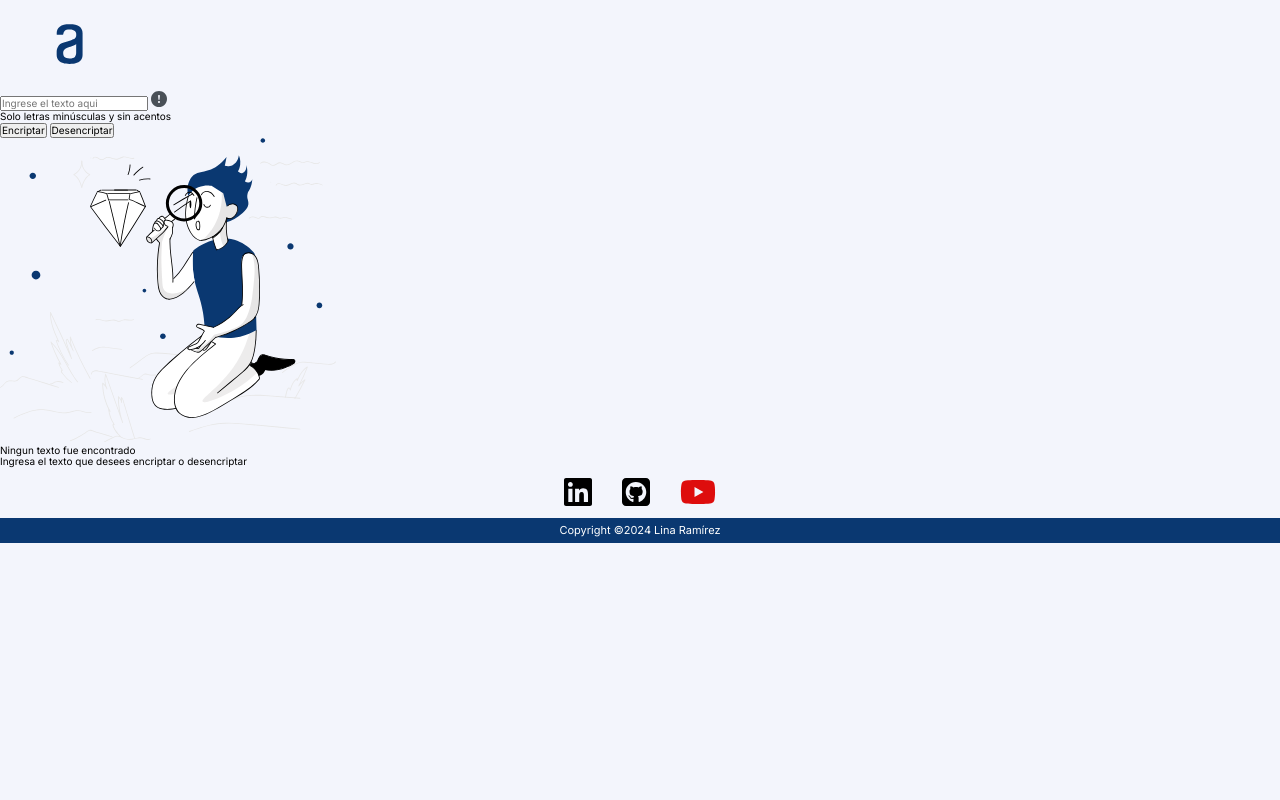
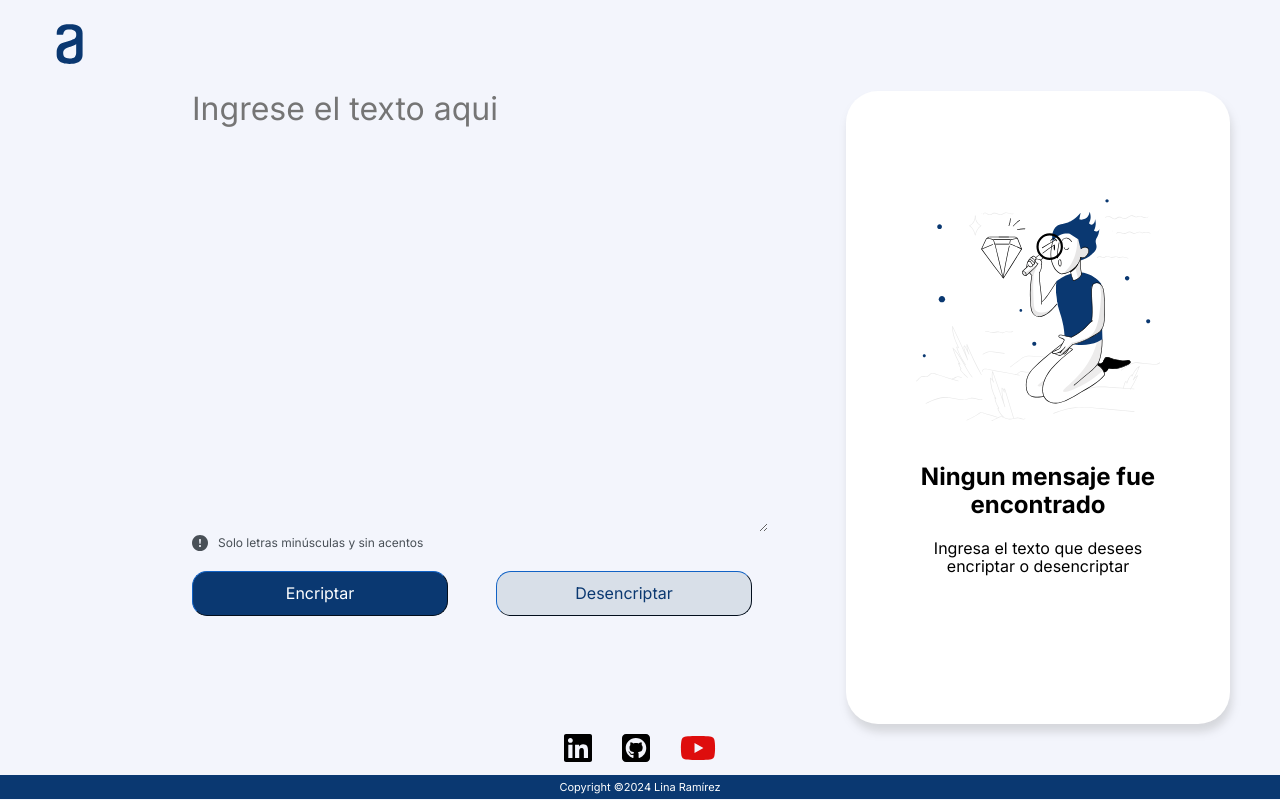
Before and after one commit to RamirezLina/AluraChallenge-1, a plain HTML site: page index.html in a window 1280 px wide. Drawn offline with Linux system fonts and the light colour scheme.

Commit message:
Add style to web display without result

```diff
--- a/css/footer.css
+++ b/css/footer.css
@@ -16,5 +16,5 @@
 
 .footer_copyright {
 	padding-block: 6px;
-	background-color: rgb(10, 56, 113);
+	background-color: var(--blue-color);
 }
--- a/css/index.css
+++ b/css/index.css
@@ -5,12 +5,107 @@
 
 :root {
 	--main-color: rgba(243, 245, 252, 1);
+	--blue-color: rgb(10, 56, 113);
+	--gray-color: rgba(216, 223, 232, 1);
 	background-color: var(--main-color);
 	font-size: 10px;
 	font-family: 'Inter', sans-serif;
 }
 
-html {
+html,
+body {
 	min-height: 100%;
 	width: 100%;
 }
+
+.main {
+	display: flex;
+	height: calc(100dvh - 75.7px - 90.7px);
+	padding-right: 50px;
+	padding-left: 15dvw;
+	gap: 30px;
+}
+
+.main__input {
+	flex: 1;
+}
+
+.main__result {
+	background-color: white;
+	border-radius: 32px;
+	width: 30dvw;
+	align-content: center;
+	text-align: center;
+	box-shadow: 2px 8px 8px rgba(128, 128, 128, 0.25);
+}
+
+.main__image {
+	width: 95%;
+	height: 35%;
+}
+
+.main__result-text {
+	margin: 40px;
+	h3 {
+		font-size: 2.4rem;
+	}
+
+	p {
+		margin: 20px;
+		font-size: 1.6rem;
+	}
+}
+
+.main__input-box {
+	font-size: 3.2rem;
+	color: var(--blue-color);
+	background-color: var(--main-color);
+	border: none;
+	max-height: 80%;
+	max-width: 45dvw;
+}
+
+.main__input-box:focus {
+	outline: none;
+	/* border: 2px solid var(--gray-color); */
+}
+
+.main__tips {
+	display: flex;
+	gap: 10px;
+	align-items: center;
+	font-size: 1.2rem;
+	color: rgba(73, 80, 87, 1);
+}
+
+.main__buttons {
+	display: flex;
+	justify-content: space-between;
+	padding-right: 5dvw;
+	margin-top: 20px;
+	transition-delay: 0.4s;
+
+	button {
+		width: 20dvw;
+		height: 45px;
+		border-radius: 15px;
+		font-size: 1.6rem;
+		border-width: 1px;
+		border-color: var(--blue-color);
+	}
+
+	button:hover {
+		scale: 1.08;
+		cursor: pointer;
+	}
+}
+
+.btn-encrypt {
+	color: white;
+	background-color: var(--blue-color);
+}
+
+.btn-decrypt {
+	color: var(--blue-color);
+	background-color: var(--gray-color);
+}
--- a/index.html
+++ b/index.html
@@ -1,5 +1,6 @@
 <!DOCTYPE html>
 <html lang="en">
+
   <head>
     <meta charset="UTF-8" />
     <meta name="viewport" content="width=device-width, initial-scale=1.0" />
@@ -11,29 +12,36 @@
     <link rel="icon" href="./assets/icons/favicon.svg" type="image/x-icon" />
     <link rel="stylesheet" href="./css/index.css" />
   </head>
+
+  <body>
     <header class="header">
       <img class="header__logo" src="./assets/icons/alura.svg" alt="Alura logo" />
     </header>
-	<body>
-    <article>
-      <input type="text" id="user-text" required
-      placeholder="Ingrese el texto aqui"
-      pattern="/[a-z0-9]"
-
-      title="Solo letras minúsculas y sin acentos"/>
+    <main class="main">
+      <article class="main__input">
+        <!-- <input class="main__input-box" type="text" id="user-text" required placeholder="Ingrese el texto aqui"
+          pattern="/[a-z0-9]" title="Solo letras minúsculas y sin acentos"> -->
+        <textarea name="user-text" class="main__input-box" placeholder="Ingrese el texto aqui" rows="12" cols="45"
+          required></textarea>
+        <div class="main__tips">
           <img src="./assets/icons/exclamation.svg" alt="Girl with a magnifying glass looking a diamond" />
           <p>Solo letras minúsculas y sin acentos</p>
-      <button id="btn-encrypt">Encriptar</button>
-      <button id="btn-decrypt">Desencriptar</button>
+        </div>
+        <div class="main__buttons">
+          <button class="btn-encrypt">Encriptar</button>
+          <button class="btn-decrypt">Desencriptar</button>
+        </div>
       </article>
-
-    <aside>
-    <img src="./assets/icons/girl-image.svg" alt="Girl with a magnifying glass looking a diamond" />
-    <p>Ningun texto fue encontrado</p>
+      <aside class="main__result">
+        <img class="main__image" src="./assets/icons/girl-image.svg"
+          alt="Girl with a magnifying glass looking a diamond" />
+        <div class="main__result-text">
+          <h3>Ningun mensaje fue encontrado</h3>
           <p>Ingresa el texto que desees encriptar o desencriptar</p>
+        </div>
 
       </aside>
-  </body>
+    </main>
     <footer class="footer">
       <nav>
         <ul class="footer__media-icons">
@@ -42,15 +50,17 @@
               <img src="./assets/icons/linkedin-icon.svg" alt="LinkedIn icon" /></a>
           </li>
           <li>
-            <a href="https://github.com/RamirezLina"" target="_blank" rel="noopener noreferrer">
+            <a href="https://github.com/RamirezLina"" target=" _blank" rel="noopener noreferrer">
               <img src="./assets/icons/github-icon.svg" alt="Github icon" /></a>
           </li>
           <li>
             <a href="https://www.youtube.com/@linaramirez2070/featured" target="_blank" rel="noopener noreferrer">
-              <img src="./assets/icons/youtube-icon.svg" alt="Youtube icon"/></a>
+              <img src="./assets/icons/youtube-icon.svg" alt="Youtube icon" /></a>
           </li>
         </ul>
       </nav>
       <p class="footer_copyright">Copyright ©2024 Lina Ramírez</p>
     </footer>
+  </body>
+
 </html>
```
Lines whose indentation alone changed are shown as unchanged.
